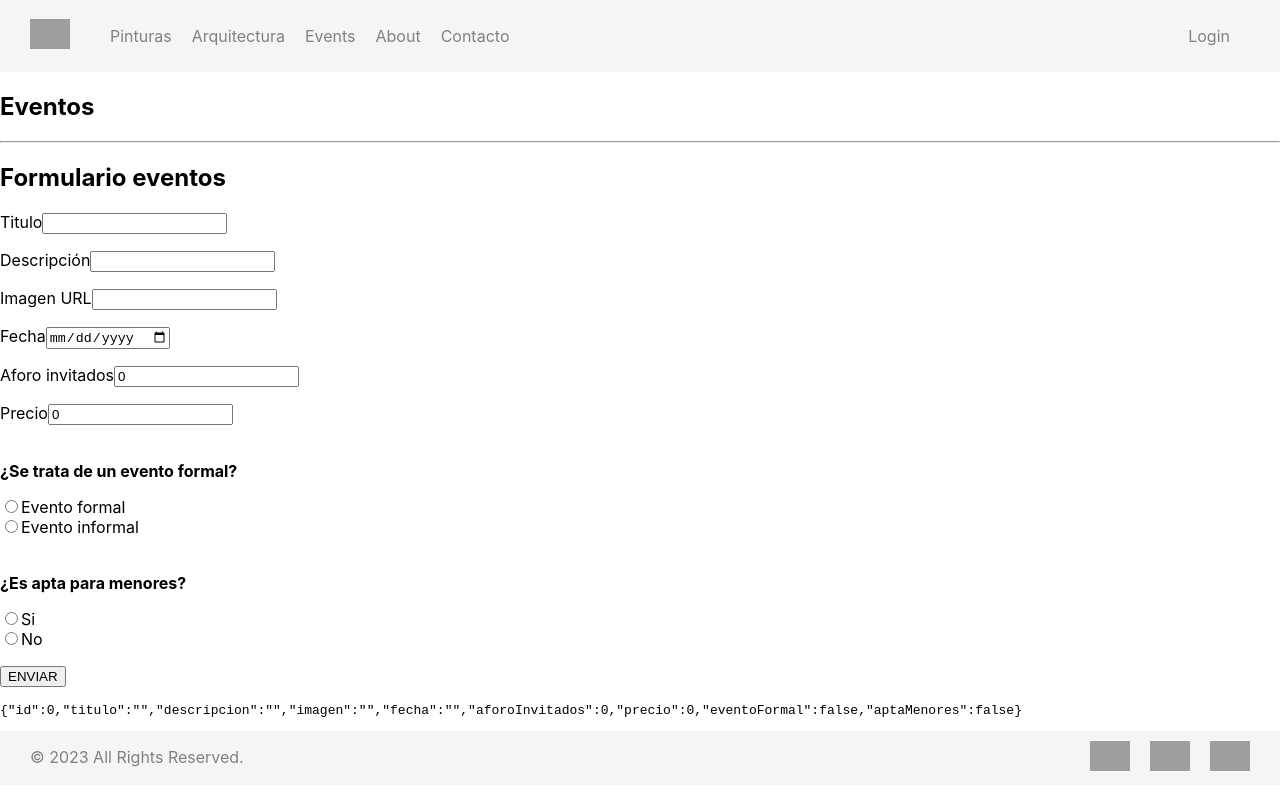
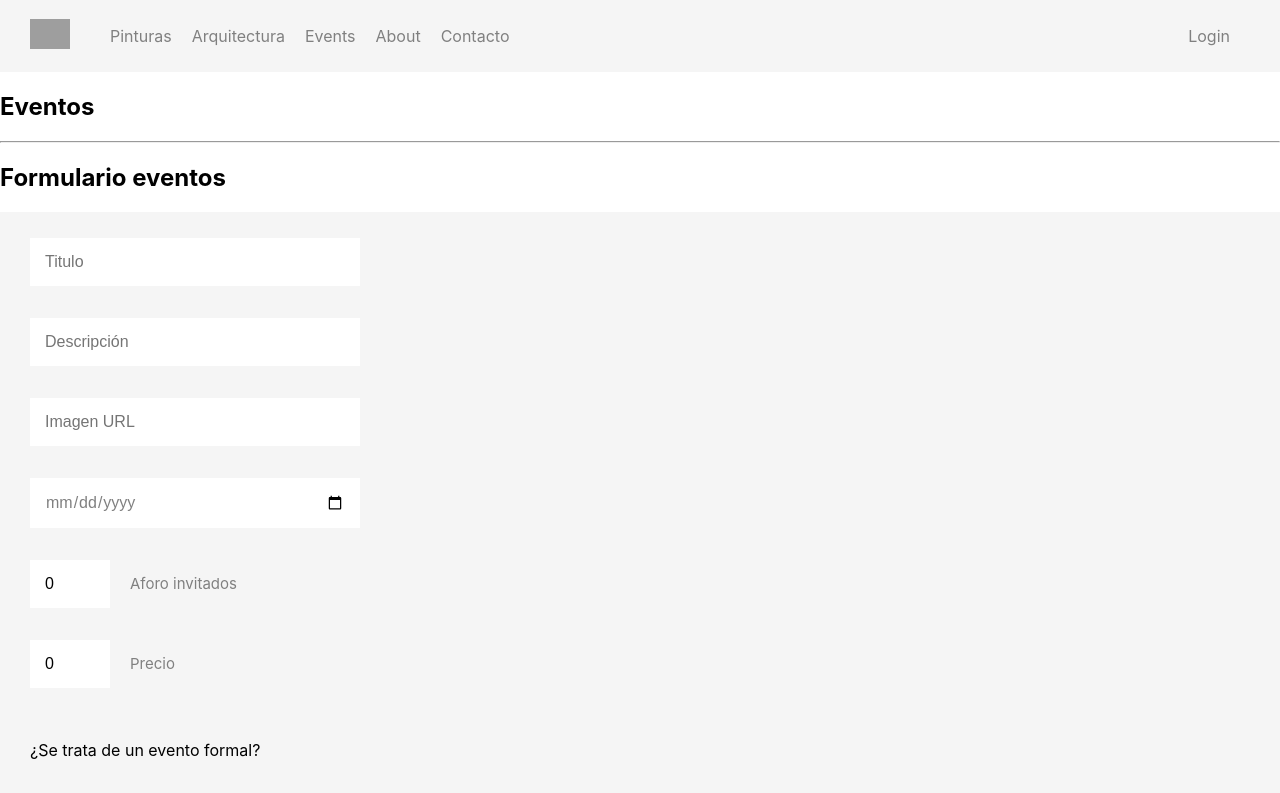
Before and after one commit to Arcajpsvg/galeria, a React (Create React App) app in the folder galeria/: page /events in a window 1280 px wide. Shown: the top 793 px of the page. Built offline with nearby package versions, Linux system fonts and the light colour scheme; grey boxes are pictures that could not be loaded.

Commit message:
Layout formEvents and add placeholders

```diff
--- a/galeria/src/pages/dynamic/events/private/form-events/Form-events.css
+++ b/galeria/src/pages/dynamic/events/private/form-events/Form-events.css
@@ -0,0 +1,49 @@
+#form {
+  background-color: whitesmoke;
+  padding: 10px 30px;
+  display: flex;
+  flex-direction: column;
+}
+
+input {
+  padding: 15px;
+  font-size: 16px;
+  border: none;
+}
+
+input:not(.number-input, .radio-input) {
+  width: 300px;
+}
+
+#date-input {
+  font-family: sans-serif;
+  color: gray;
+}
+
+.number-input {
+  width: 50px;
+  margin-right: 20px;
+}
+
+.radio-input {
+  margin-right: 10px;
+}
+
+label {
+  font-size: 15px;
+  color: gray;
+}
+
+button {
+  padding: 15px;
+  border: none;
+  background-color: lightgrey;
+  color: white;
+  width: 300px;
+  cursor: pointer;
+  transition: 0.3s;
+}
+
+button:hover {
+  background-color: #a03434;
+}
--- a/galeria/src/pages/dynamic/events/private/form-events/Form-events.js
+++ b/galeria/src/pages/dynamic/events/private/form-events/Form-events.js
@@ -1,5 +1,6 @@
 import { Component } from "react";
 import ValidatorFormEvents from "./validator/ValidatorFormEvents";
+import "./Form-events.css";
 
 class FormEvents extends Component {
   constructor(props) {
@@ -160,58 +161,57 @@ class FormEvents extends Component {
           <form id="form" onSubmit={this.handleSubmit}>
             <p>
               <label>
-                Titulo
                 <input
                   className="text-input"
                   type="text"
                   name="titulo"
                   value={titulo}
                   onChange={this.handleChange}
+                  placeholder="Titulo"
                 ></input>
               </label>
             </p>
             <span>{titleVal}</span>
             <p>
               <label>
-                Descripción
                 <input
                   className="text-input"
                   type="text"
                   name="descripcion"
                   value={descripcion}
                   onChange={this.handleChange}
+                  placeholder="Descripción"
                 ></input>
               </label>
             </p>
             <span>{descriptionVal}</span>
             <p>
               <label>
-                Imagen URL
                 <input
                   className="url-input"
                   type="text"
                   name="imagen"
                   value={imagen}
                   onChange={this.handleChange}
+                  placeholder="Imagen URL"
                 ></input>
               </label>
             </p>
             <span>{imageVal}</span>
             <p>
               <label>
-                Fecha
                 <input
                   id="date-input"
                   type="date"
                   name="fecha"
                   value={fecha}
                   onChange={this.handleChange}
+                  placeholder="Fecha"
                 ></input>
               </label>
             </p>
             <p>
               <label>
-                Aforo invitados
                 <input
                   className="number-input"
                   type="number"
@@ -219,12 +219,12 @@ class FormEvents extends Component {
                   value={aforoInvitados}
                   onChange={this.handleChange}
                 ></input>
+                Aforo invitados
               </label>
             </p>
             <span>{guestsVal}</span>
             <p>
               <label>
-                Precio
                 <input
                   className="number-input"
                   type="number"
@@ -232,11 +232,12 @@ class FormEvents extends Component {
                   value={precio}
                   onChange={this.handleChange}
                 ></input>
+                 Precio
               </label>
             </p>
             <span>{priceVal}</span>
             <br></br>
-            <strong>¿Se trata de un evento formal?</strong>
+            <p>¿Se trata de un evento formal?</p>
             <p>
               <label>
                 <input
@@ -246,7 +247,7 @@ class FormEvents extends Component {
                   value="Formal"
                   onChange={this.handleChange}
                 ></input>
-                Evento formal
+                Sí
               </label>
               <br></br>
               <label>
@@ -257,13 +258,13 @@ class FormEvents extends Component {
                   value="Informal"
                   onChange={this.handleChange}
                 ></input>
-                Evento informal
+               No
               </label>
             </p>
             <span>{formalEventVal}</span>
 
             <br></br>
-            <strong>¿Es apta para menores?</strong>
+            <p>¿Es apta para menores?</p>
             <p>
               <label>
                 <input
@@ -273,7 +274,7 @@ class FormEvents extends Component {
                   value="Apta"
                   onChange={this.handleChange}
                 ></input>
-                Si
+                Sí
               </label>
               <br></br>
 
@@ -289,7 +290,7 @@ class FormEvents extends Component {
               </label>
             </p>
             <span>{suitableChildrenVal}</span>
-
+          <br></br>
             <p>
               <button id="btn-submit" type="submit">
                 ENVIAR
```
